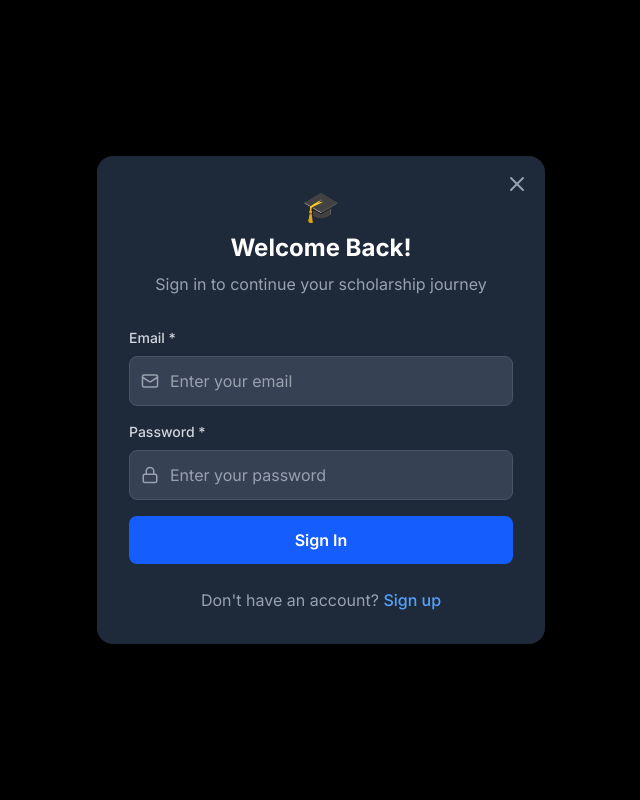
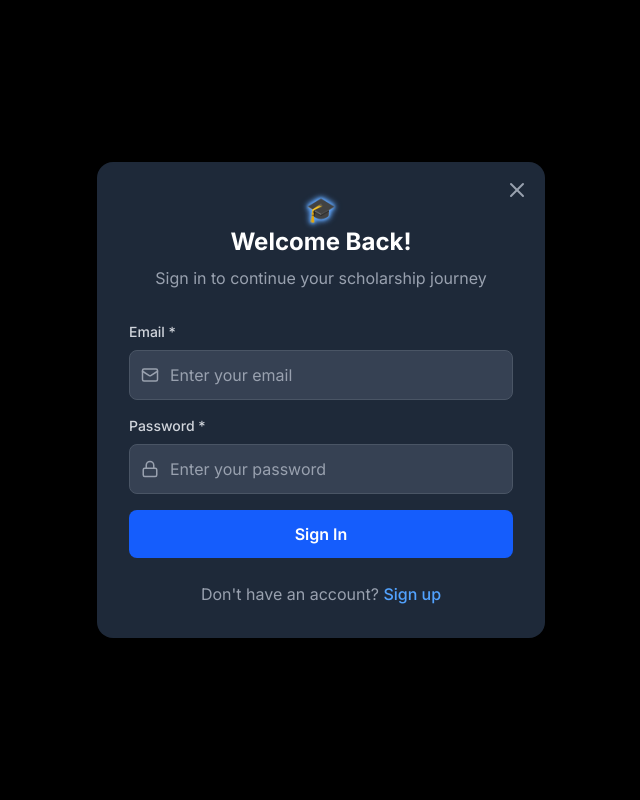
Before and after one commit to djahern-max/college_frontend, a Next.js app: page /auth/register in a window 1280 px wide. Both pictures are taken after a click on the button "Login". Shown: the top 800 px of the page, without its empty margins (319-959 px from the left). Built offline with nearby package versions, Linux system fonts and the light colour scheme; no server answers.

Commit message:
Fixed Graduation Cap

```diff
--- a/src/app/auth/login/page.tsx
+++ b/src/app/auth/login/page.tsx
@@ -72,7 +72,15 @@ export default function LoginPage() {
                 <div className="bg-gray-800 rounded-2xl p-8 shadow-2xl">
                     {/* Header */}
                     <div className="text-center mb-8">
-                        <div className="text-4xl mb-4">🎓</div>
+                        <div
+                            className="text-2xl"
+                            style={{
+                                textShadow: '0 0 3px #60a5fa, 0 0 6px #60a5fa',
+                                filter: 'drop-shadow(0 0 2px #60a5fa)'
+                            }}
+                        >
+                            🎓
+                        </div>
                         <h1 className="text-3xl font-bold text-white mb-2">
                             Welcome Back!
                         </h1>
--- a/src/app/auth/register/page.tsx
+++ b/src/app/auth/register/page.tsx
@@ -87,7 +87,15 @@ export default function RegisterPage() {
                 <div className="bg-gray-800 rounded-2xl p-8 shadow-2xl">
                     {/* Header */}
                     <div className="text-center mb-8">
-                        <div className="text-4xl mb-4">🎓</div>
+                        <div
+                            className="text-2xl"
+                            style={{
+                                textShadow: '0 0 3px #60a5fa, 0 0 6px #60a5fa',
+                                filter: 'drop-shadow(0 0 2px #60a5fa)'
+                            }}
+                        >
+                            🎓
+                        </div>
                         <h1 className="text-3xl font-bold text-white mb-2">
                             Join CampusConnect
                         </h1>
--- a/src/components/AuthModal.tsx
+++ b/src/components/AuthModal.tsx
@@ -103,7 +103,15 @@ const AuthModal: React.FC<AuthModalProps> = ({
 
                 {/* Header */}
                 <div className="text-center mb-8">
-                    <div className="text-3xl mb-2">🎓</div>
+                    <div
+                        className="text-2xl"
+                        style={{
+                            textShadow: '0 0 3px #60a5fa, 0 0 6px #60a5fa',
+                            filter: 'drop-shadow(0 0 2px #60a5fa)'
+                        }}
+                    >
+                        🎓
+                    </div>
                     <h2 className="text-2xl font-bold text-white mb-2">
                         {mode === 'login' ? 'Welcome Back!' : 'Join CampusConnect'}
                     </h2>
```
